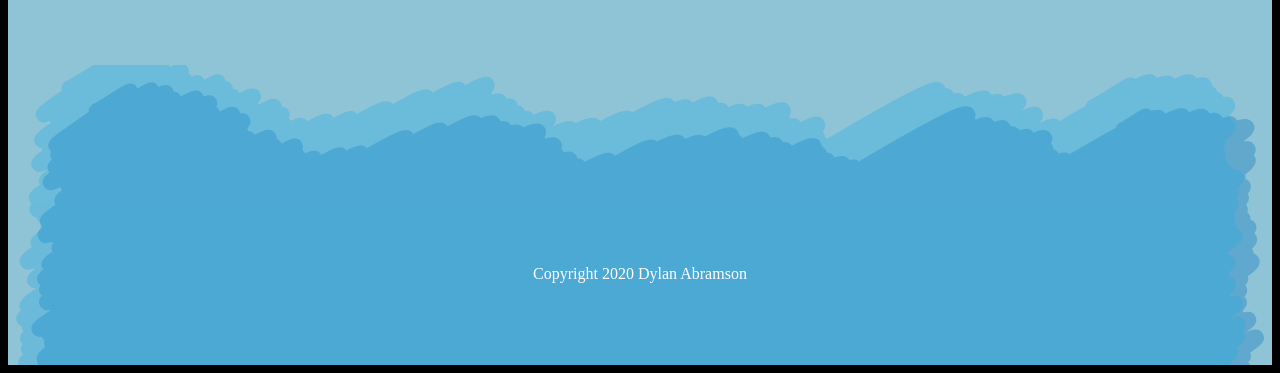
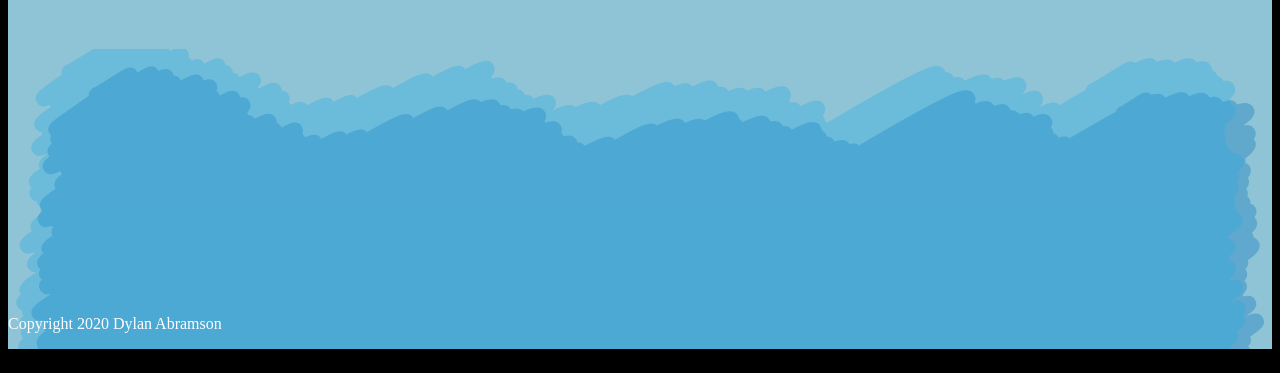
Before and after one commit to dylanabramson33/Website2.0, a Gatsby site: page / in a window 1280 px wide. Shown: the part 559-932 px from the top of the page. Built offline with nearby package versions, Linux system fonts and the light colour scheme; Gatsby itself is replaced by a stand-in of ours.

Commit message:
Update layout.js

```diff
--- a/src/components/layout.js
+++ b/src/components/layout.js
@@ -31,7 +31,7 @@ const Layout = ({ children }) => {
         <main>{children}</main>
         <div className="footer">
         <footer className = "container">
-          <p style={{position:"relative", textAlign:"center", paddingTop: '200px'}}> Copyright 2020 Dylan Abramson </p>
+          <p style={{position:"absolute", textAlign:"center", bottom: '0px', paddingTop: '200px'}}> Copyright 2020 Dylan Abramson </p>
         </footer>
         </div>
       </div>
```
